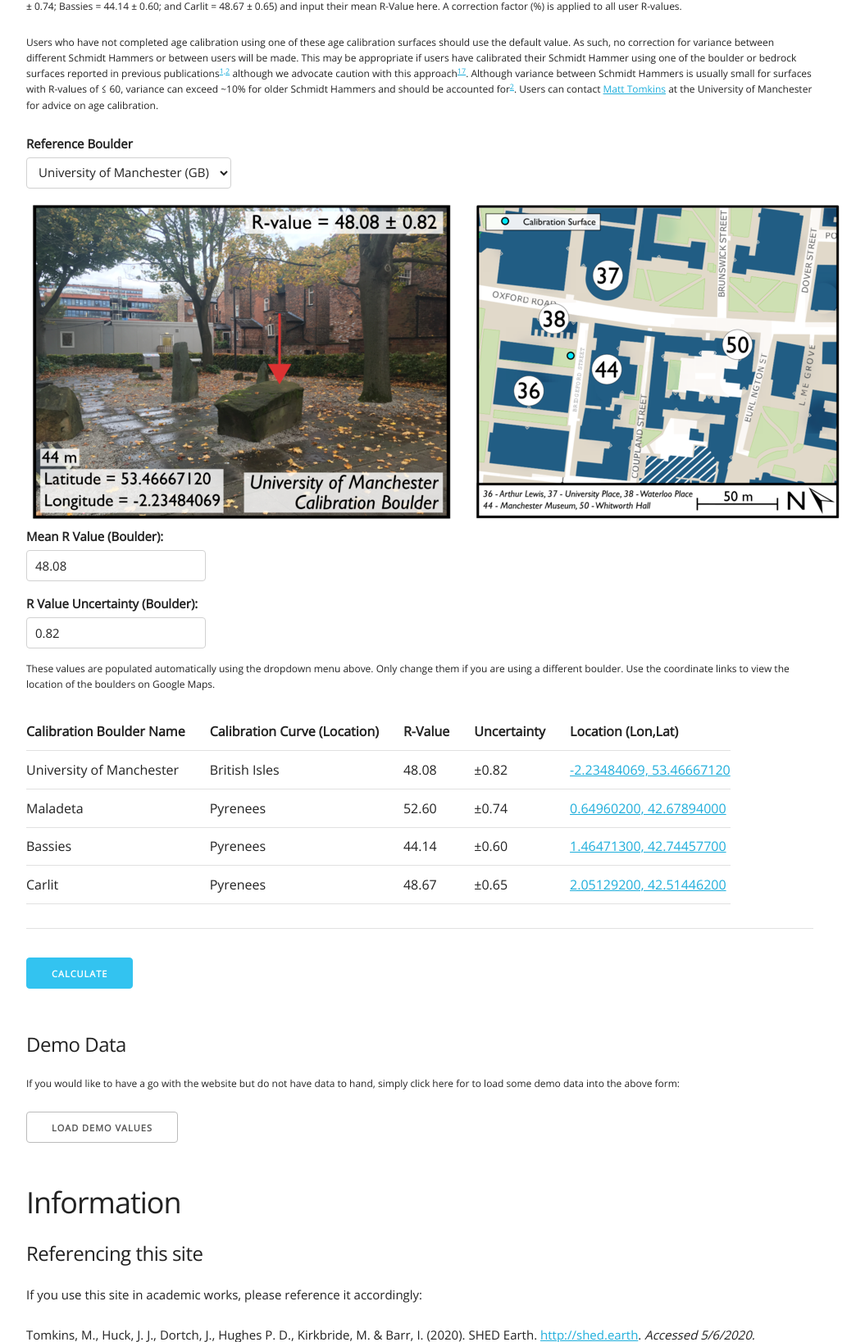
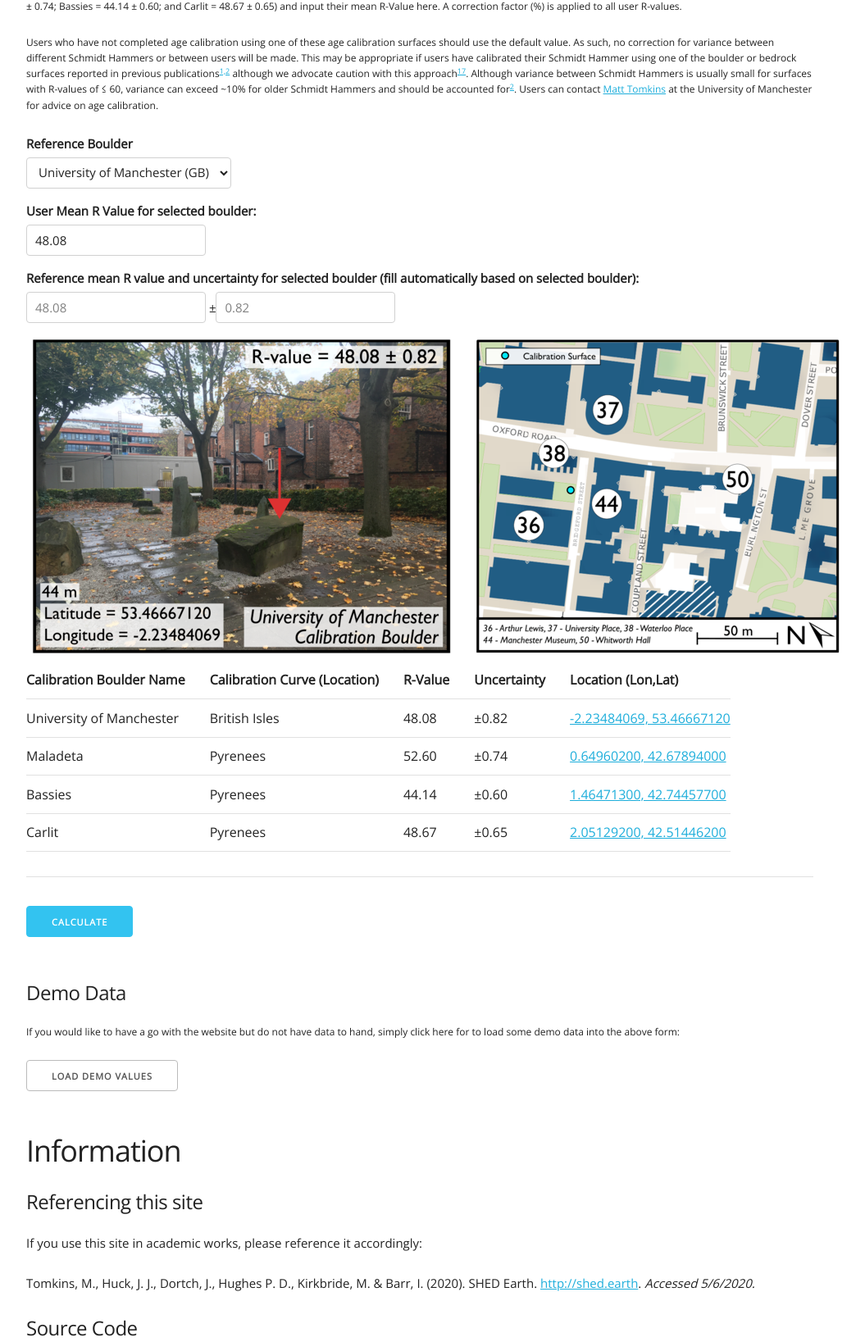
Before and after one commit to jonnyhuck/shed-earth, a Django app: page /shedcalc/ in a window 1280 px wide. Shown: the part 3195-4832 px from the top of the page at 82% size, without its empty margins (128-1183 px from the left). Run offline with Django 3.2, Linux system fonts and the light colour scheme.

Commit message:
Made reference boulder values read only

```diff
--- a/shedcalc/static/shedcalc/style.css
+++ b/shedcalc/static/shedcalc/style.css
@@ -19,3 +19,10 @@ img {
     margin-right: auto;
 		max-height: 500px;
 }
+
+input:read-only {
+  color: gray;
+}
+input:-moz-read-only { /* For Firefox */
+ color: gray;
+}
--- a/shedcalc/templates/shedcalc/index.html
+++ b/shedcalc/templates/shedcalc/index.html
@@ -106,17 +106,6 @@
 			alert("The Mean R Value (Boulder) must be numeric");
 			return false;
 		};
-		//verify that there is some data
-		if (document.getElementById('boulder_u').value == "") {
-			alert("please enter some data into the R Value uncertainty box");
-			return false;
-		}
-		//verify that it is numeric
-		if (isNaN(document.getElementById('boulder_u').value)) {
-			alert("The R Value uncertainty must be numeric");
-			return false;
-		};
-
 		return true;
 	}
 
@@ -147,6 +136,7 @@
 	 */
 	function setRValue(r, u){
 		document.getElementById('boulder_r').value = r.toString();
+		document.getElementById('ref_boulder_r').value = r.toString();
 		document.getElementById('boulder_u').value = u.toString();
 	}
 
@@ -407,14 +397,11 @@
 				<option value='48.67'>Carlit (Pyrenees)</option>
 			</select>
 
+			<label for='boulder_r'>User Mean R Value for selected boulder:</label>
+			<input type="text"  id='boulder_r' name='boulder_r' value="48.08" ></input><br/>
+			<label for='boulder_u'>Reference mean R value and uncertainty for selected boulder (fill automatically based on selected boulder):</label>
+			<input type="text"  id='ref_boulder_r' name='ref_boulder_r' value="48.08" readonly></input>&nbsp;&plusmn;<input type="text"  id='boulder_u' name='boulder_u' value="0.82" readonly></input><br/>
 			<img id="boulderimg" src="/static/shedcalc/images/manchester.png" alt="Photograph of boulder location">
-
-			<label for='boulder_r'>Mean R Value (Boulder):</label>
-			<input type="text"  id='boulder_r' name='boulder_r' value="48.08" ></input><br/>
-			<label for='boulder_u'>R Value Uncertainty (Boulder):</label>
-			<input type="text"  id='boulder_u' name='boulder_u' value="0.82" ></input><br/>
-
-			<small><p>These values are populated automatically using the dropdown menu above. Only change them if you are using a different boulder. Use the coordinate links to view the location of the boulders on Google Maps.</p></small>
 			<table>
  				<tr><th>Calibration Boulder Name</th><th>Calibration Curve (Location)</th><th>R-Value</th><th>Uncertainty</th><th>Location (Lon,Lat)</th></tr>
 				<tr><td>University of Manchester</td><td>British Isles</td><td>48.08</td><td>±0.82</td><td><a target="_blank" href="https://www.google.com/maps/search/?api=1&query=53.46667120,-2.23484069&basemap=terrain">-2.23484069, 53.46667120</a></td><tr/>
```
